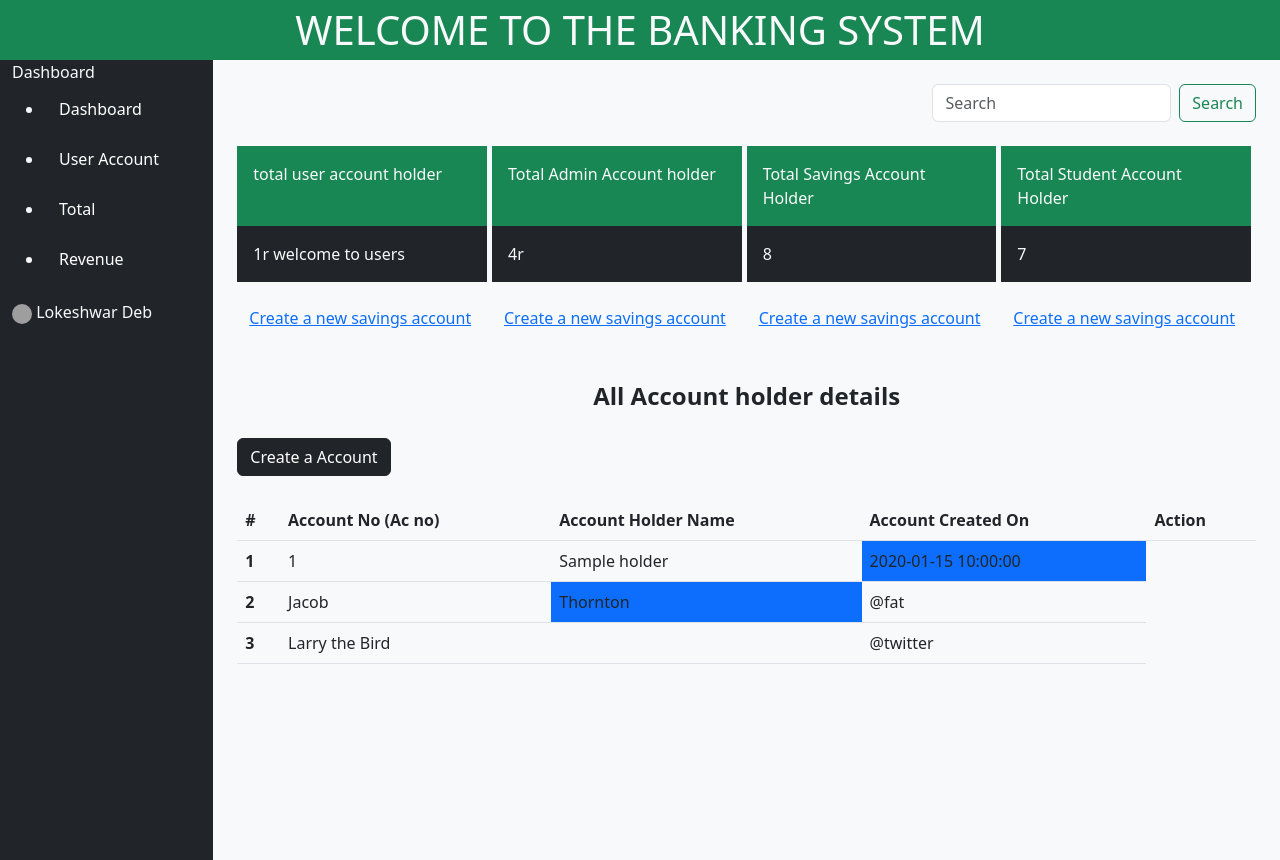
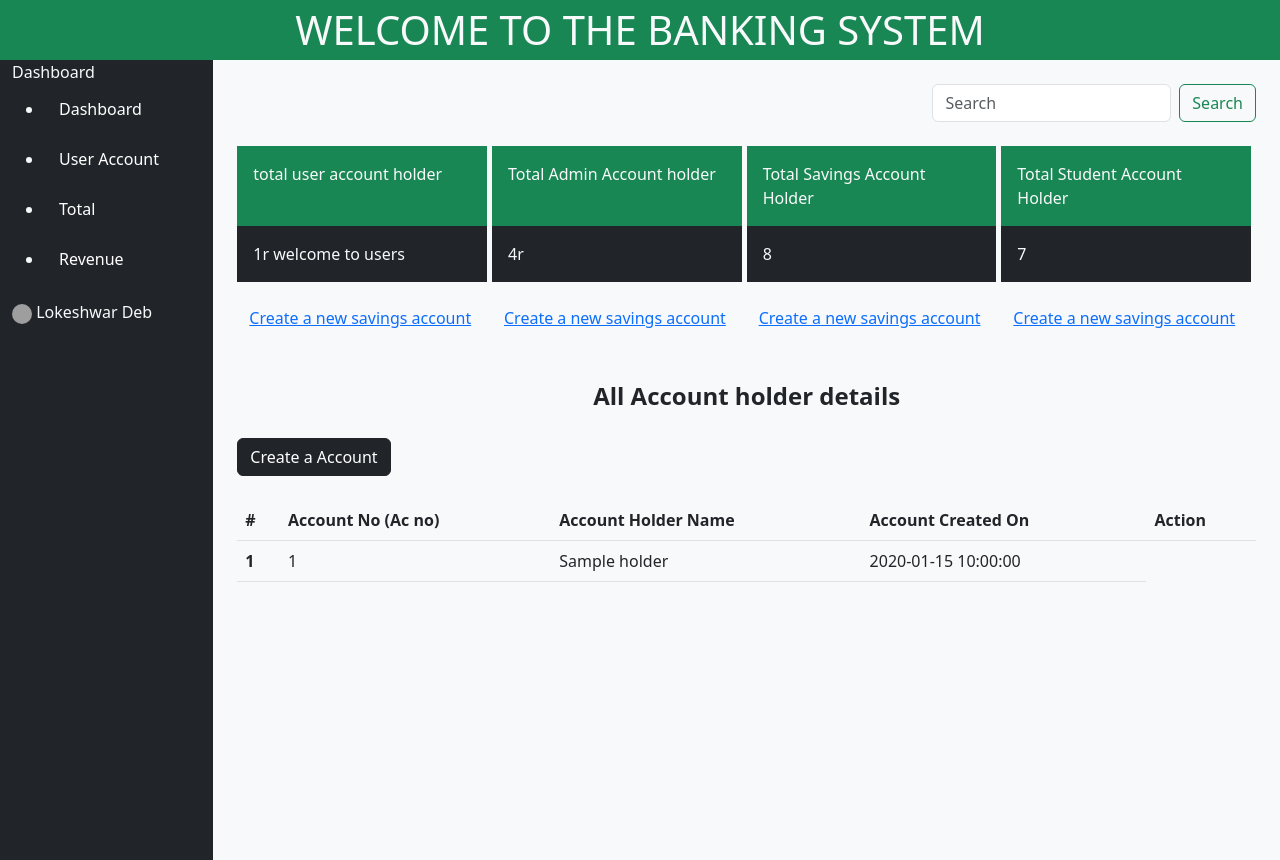
Before and after one commit to lokeshwardeb/lokeshwarbankingsystem, a PHP site: page /phpdevelopment/view/pages/users.php in a window 1280 px wide. Run offline with PHP 8.4, Linux system fonts and the light colour scheme; tables that the repository leaves empty or names only in its code hold one stand-in row (values such as "Sample post"); grey boxes are pictures that could not be loaded.

```diff
--- a/view/pages/users.php
+++ b/view/pages/users.php
@@ -157,7 +157,7 @@ include __DIR__ . "/../views.php";
             <th scope="row">1</th>
             <td>'.$row["account_no"].'</td>
             <td>'.$row["ac_holder_name"].'</td>
-            <td class="badge-primary bg-primary">'.$row["datetime"].'</td>
+            <td >'.$row["datetime"].'</td>
           </tr>
 
             ';
@@ -174,18 +174,7 @@ include __DIR__ . "/../views.php";
 
     ?>
 
-    <tr>
-      <th scope="row">2</th>
-      <td>Jacob</td>
-      <td class="badge-primary bg-primary">Thornton</td>
-      <td>@fat</td>
-      <!-- <span class="badge bg-danger">Breaking</span> -->
-    </tr>
-    <tr>
-      <th scope="row">3</th>
-      <td colspan="2">Larry the Bird</td>
-      <td>@twitter</td>
-    </tr>
+
   </tbody>
 </table>
 
```
Also changed, not shown: index.php (+5 -3 lines).
